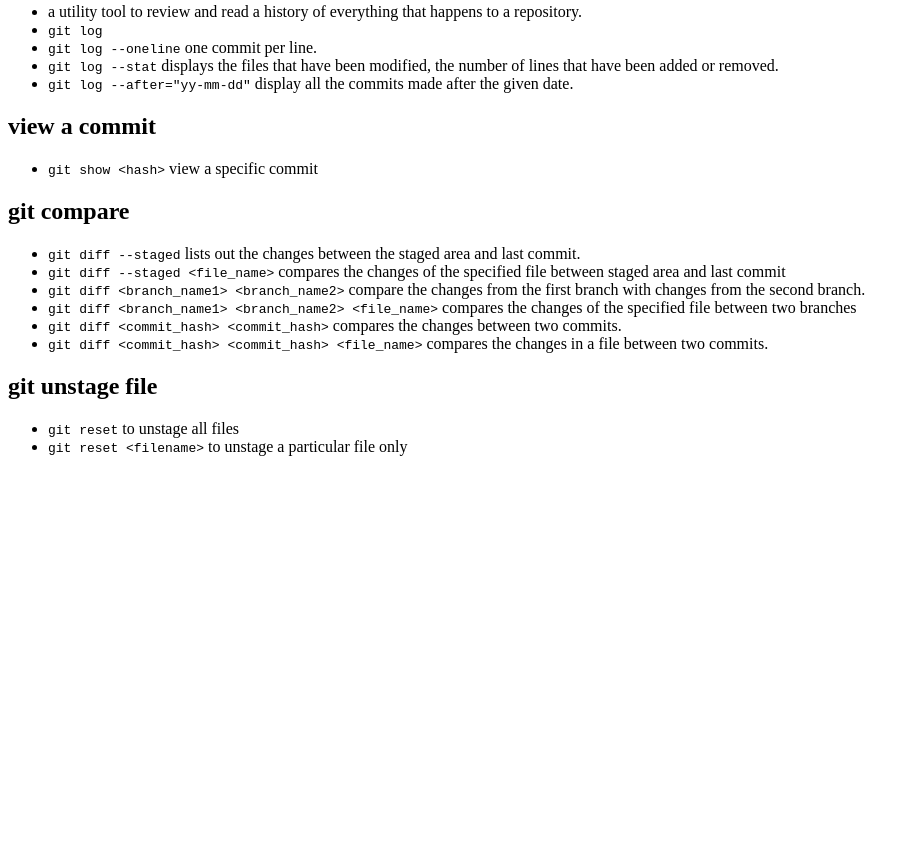
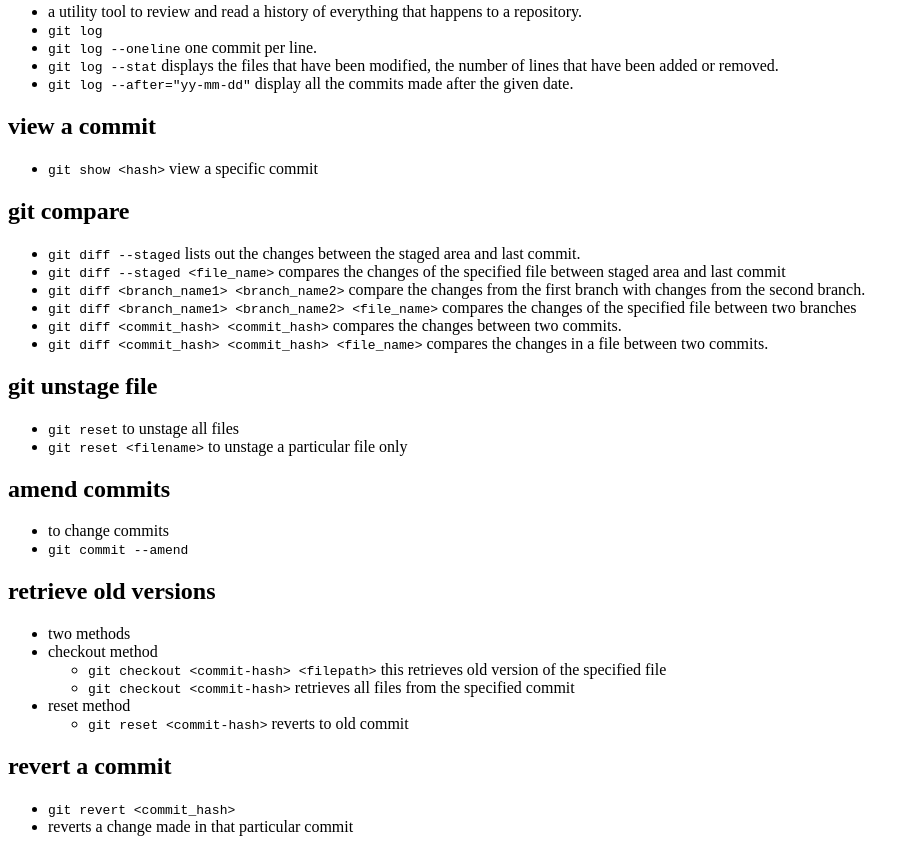
Before and after one commit to asifmohd7608/Tasks, a plain HTML site: page git/index.html in a window 1280 px wide. Shown: the part 504-1356 px from the top of the page, without its empty margins (0-920 px from the left). Before the commit the page ends 976 px from the top, so only its background shows below. Drawn offline with Linux system fonts and the light colour scheme.

Commit message:
added  git revert method

```diff
--- a/git/index.html
+++ b/git/index.html
@@ -103,5 +103,40 @@
         only
       </li>
     </ul>
+    <h2>amend commits</h2>
+    <ul>
+      <li>to change commits</li>
+      <li><code>git commit --amend</code></li>
+    </ul>
+    <h2>retrieve old versions</h2>
+    <ul>
+      <li>two methods</li>
+      <li>
+        checkout method
+        <ul>
+          <li>
+            <code>git checkout &lt;commit-hash&gt; &lt;filepath&gt;</code> this
+            retrieves old version of the specified file
+          </li>
+          <li>
+            <code>git checkout &lt;commit-hash&gt;</code> retrieves all files
+            from the specified commit
+          </li>
+        </ul>
+      </li>
+      <li>
+        reset method
+        <ul>
+          <li>
+            <code>git reset &lt;commit-hash&gt;</code> reverts to old commit
+          </li>
+        </ul>
+      </li>
+    </ul>
+    <h2>revert a commit</h2>
+    <ul>
+      <li><code>git revert &lt;commit_hash&gt;</code></li>
+      <li>reverts a change made in that particular commit</li>
+    </ul>
   </body>
 </html>
```
